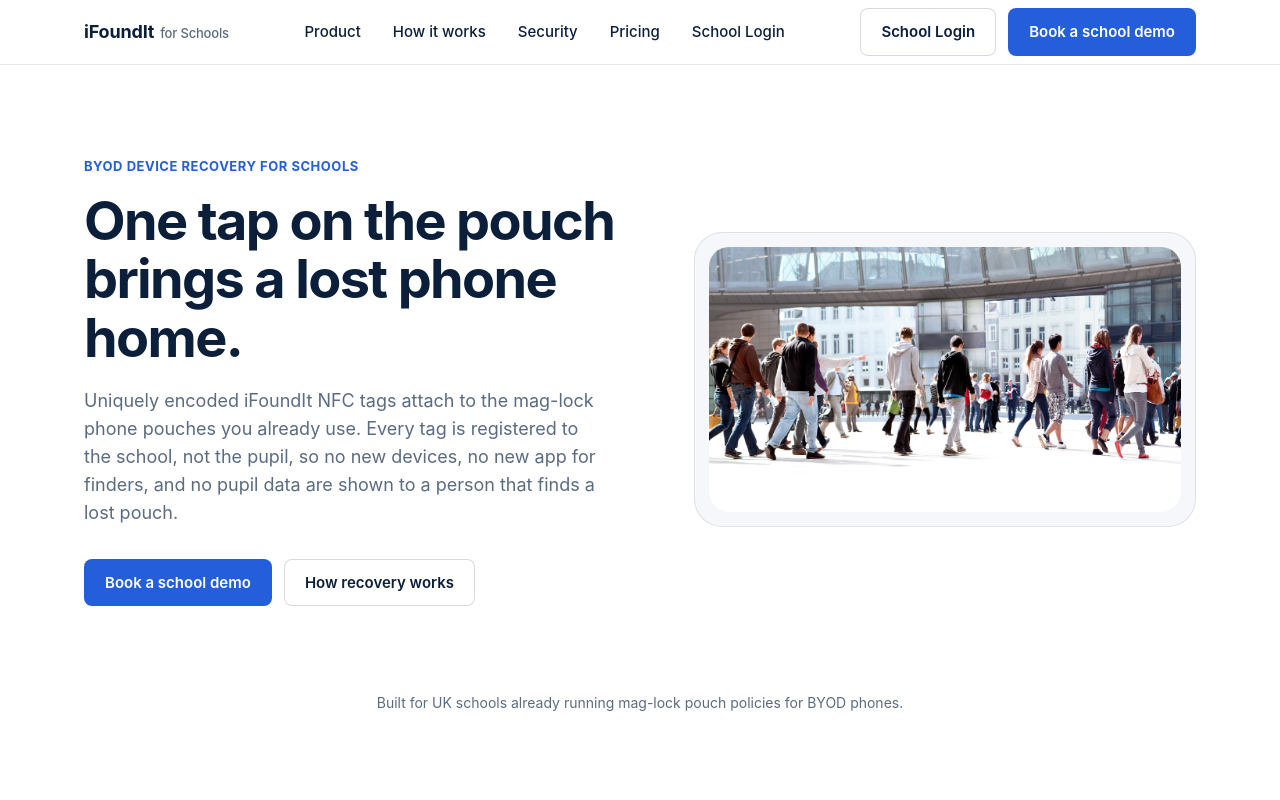
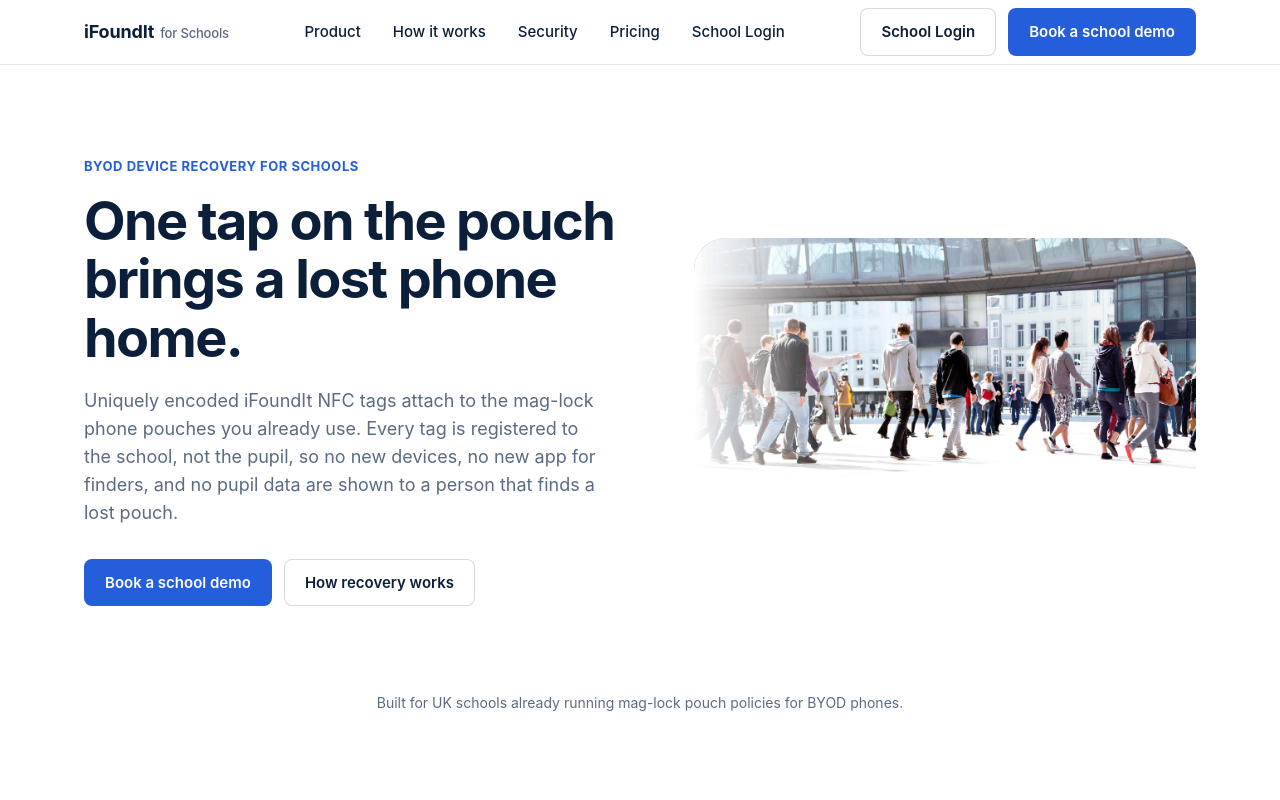
Before and after one commit to websterpa/iFoundIt-B2B-Schools-Portal, a Next.js app: page / in a window 1280 px wide. Shown: the top 800 px of the page. Built offline with nearby package versions, Linux system fonts and the light colour scheme.

Commit message:
Refine marketing hero image blend styling

```diff
--- a/app/(marketing)/marketing.css
+++ b/app/(marketing)/marketing.css
@@ -219,19 +219,25 @@
 
 /* Previously missing: renders the illustration pane beside the hero copy */
 .marketing-hero__aside {
-  background: var(--colour-bg-alt);
-  border: 1px solid var(--colour-border);
-  border-radius: 28px;
-  padding: 14px;
   display: flex;
   align-items: center;
   justify-content: center;
 }
 .marketing-hero__media {
+  position: relative;
   width: 100%;
-  border-radius: 20px;
+  border-radius: 32px;
   overflow: hidden;
   aspect-ratio: 16 / 9;
+}
+.marketing-hero__media::before {
+  content: "";
+  position: absolute;
+  inset: 0 auto 0 0;
+  width: 30%;
+  background: linear-gradient(to right, #ffffff 0%, rgba(255, 255, 255, 0) 100%);
+  pointer-events: none;
+  z-index: 1;
 }
 
 .marketing-ripple {
```
